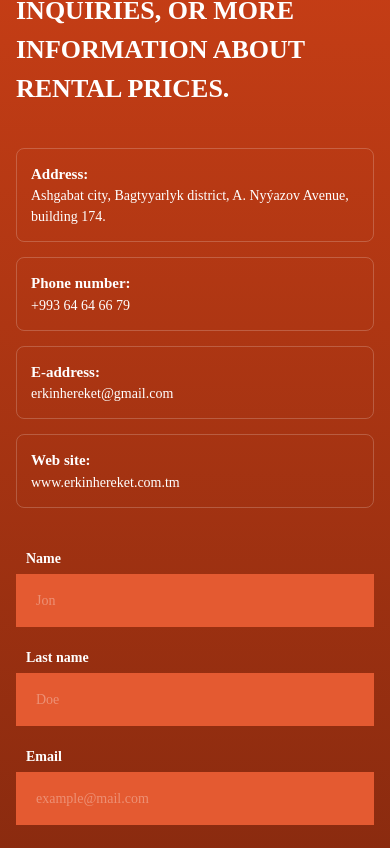
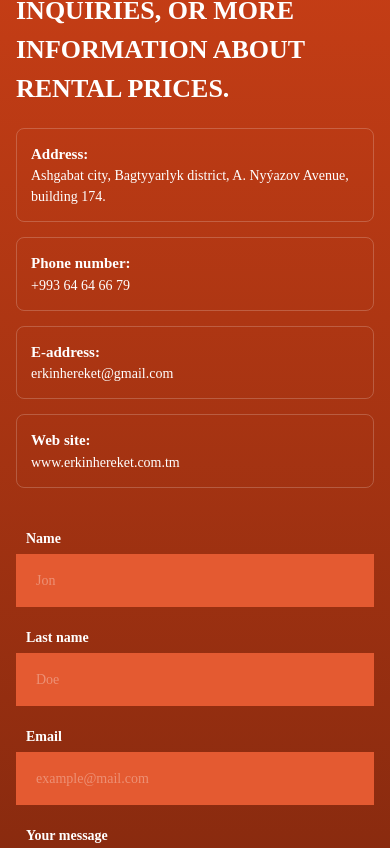
Before and after one commit to altinaD/erkin-hereket, a Next.js app: page / in a window 390 px wide. Shown: the part 7096-7944 px from the top of the page. Built offline with nearby package versions, Linux system fonts and the light colour scheme; no server answers.

Commit message:
mt change at contact page

```diff
--- a/_templates/footer/Contact.tsx
+++ b/_templates/footer/Contact.tsx
@@ -79,7 +79,7 @@
     return (
         <div className="w-[100%]" >
             <div className="space">
-                <h1 className="mt-[40px] text-[36px] max-2xl:text-[26px] text-[#252525] uppercase font-[900] w-[100%] font-[GeistVariableVF] max-xs:text-[22px]">{footer("footerTitle")}</h1>
+                <h1 className="mt-[40px] max-xs:mt-[20px] text-[36px] max-2xl:text-[26px] text-[#252525] uppercase font-[900] w-[100%] font-[GeistVariableVF] max-xs:text-[22px]">{footer("footerTitle")}</h1>
                 <div className={`${styles['black']} ${styles['footer-top-content']}`}>
                     <div>
 
--- a/_templates/footer/styles.module.css
+++ b/_templates/footer/styles.module.css
@@ -37,6 +37,13 @@
         margin-bottom: 0;
     }
 }
+
+@media (max-width: 590px){
+    .footer-top-content{
+        margin-top: 20px;
+    }
+}
+
 .black{
     margin-bottom: 60px;
 }
```
